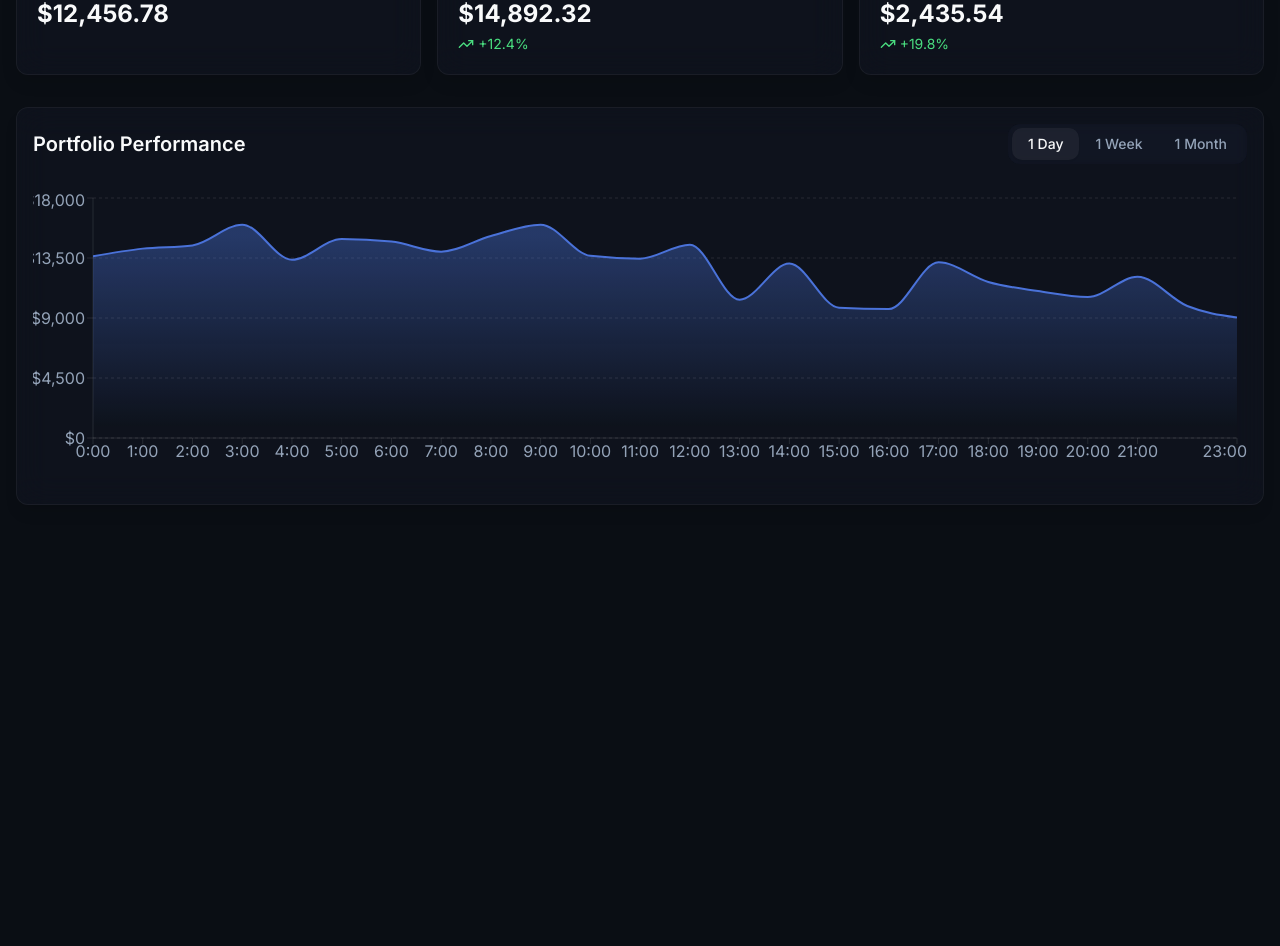
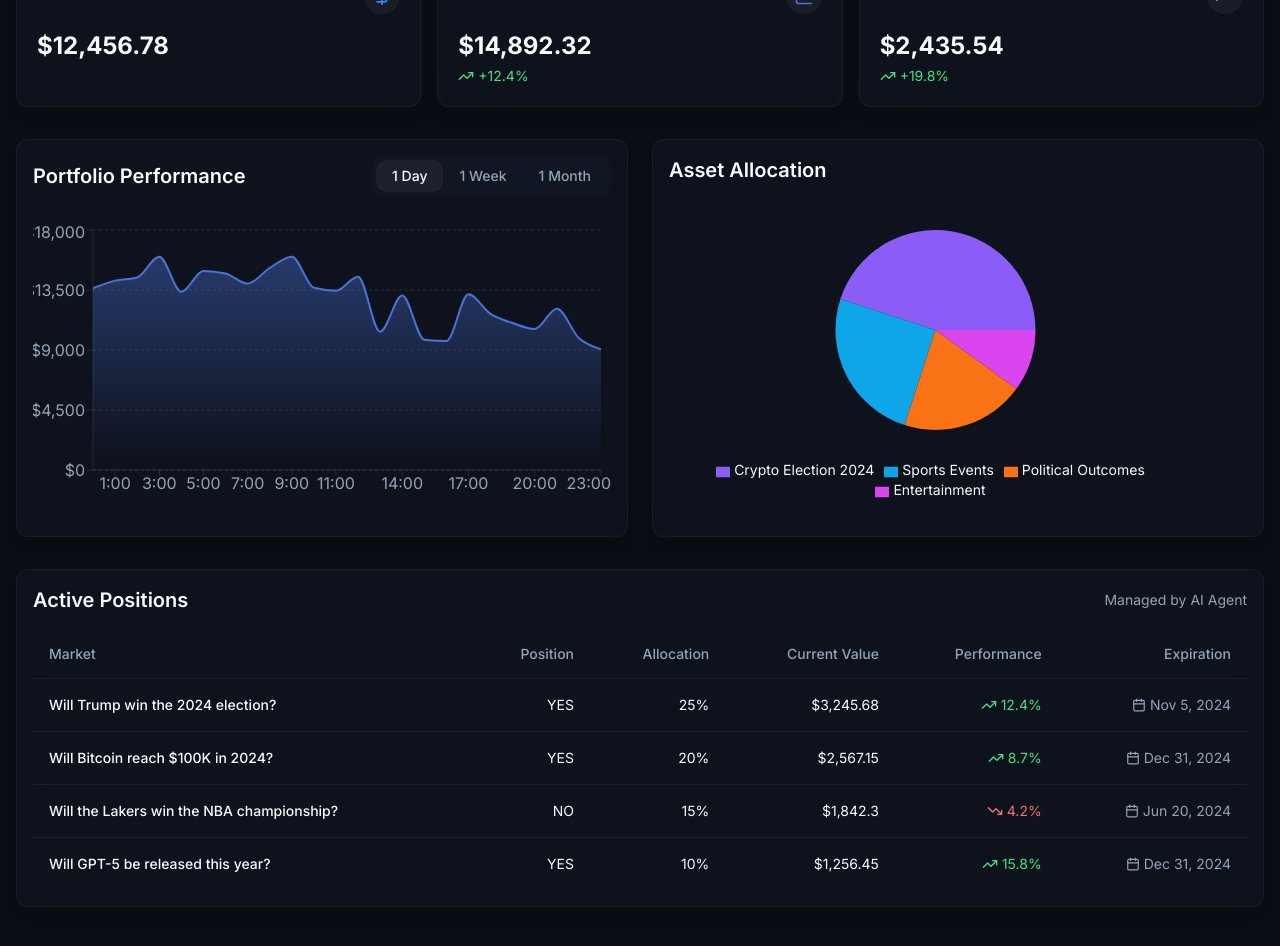
Before and after one commit to bevatsal1122/darkwallet-dashboard, a React (Vite) app: page /dashboard in a window 1280 px wide. Shown: the part 240-1186 px from the top of the page. Before the commit the page ends 800 px from the top, so only its background shows below. Built offline with nearby package versions, Linux system fonts and the light colour scheme; sample sign-in values are in the browser's storage.

Commit message:
Add more charts to dashboard
The dashboard is updated to include more charts and information related to investments.

```diff
--- /dev/null
+++ b/src/components/AssetAllocationChart.tsx
@@ -0,0 +1,82 @@
+
+import React from "react";
+import { PieChart, Pie, Cell, ResponsiveContainer, Tooltip, Legend } from "recharts";
+import { motion } from "framer-motion";
+import { ChartContainer, ChartTooltipContent } from "@/components/ui/chart";
+
+interface AssetAllocationChartProps {
+  className?: string;
+}
+
+const AssetAllocationChart: React.FC<AssetAllocationChartProps> = ({ className = "" }) => {
+  // Mock data for the pie chart
+  const data = [
+    { name: "Crypto Election 2024", value: 45, color: "#8B5CF6" },
+    { name: "Sports Events", value: 25, color: "#0EA5E9" },
+    { name: "Political Outcomes", value: 20, color: "#F97316" },
+    { name: "Entertainment", value: 10, color: "#D946EF" },
+  ];
+
+  const chartConfig = {
+    "Crypto Election 2024": { color: "#8B5CF6" },
+    "Sports Events": { color: "#0EA5E9" },
+    "Political Outcomes": { color: "#F97316" },
+    "Entertainment": { color: "#D946EF" },
+  };
+
+  return (
+    <motion.div
+      className={`glass-panel p-4 rounded-xl ${className}`}
+      initial={{ opacity: 0, y: 20 }}
+      animate={{ opacity: 1, y: 0 }}
+      transition={{ duration: 0.5, delay: 0.2 }}
+    >
+      <h2 className="text-xl font-semibold mb-4">Asset Allocation</h2>
+
+      <div className="w-full h-[300px]">
+        <ChartContainer config={chartConfig} className="h-full">
+          <PieChart margin={{ top: 0, right: 0, bottom: 0, left: 0 }}>
+            <Pie
+              data={data}
+              cx="50%"
+              cy="50%"
+              labelLine={false}
+              outerRadius={100}
+              fill="#8B5CF6"
+              dataKey="value"
+            >
+              {data.map((entry, index) => (
+                <Cell key={`cell-${index}`} fill={entry.color} />
+              ))}
+            </Pie>
+            <Tooltip
+              content={({ active, payload }) => {
+                if (active && payload && payload.length) {
+                  return (
+                    <div className="rounded-lg border border-border/50 bg-background p-2 shadow-md">
+                      <p className="font-medium">{payload[0].name}</p>
+                      <p className="text-sm text-muted-foreground">
+                        {payload[0].value}% of portfolio
+                      </p>
+                    </div>
+                  );
+                }
+                return null;
+              }}
+            />
+            <Legend
+              layout="horizontal"
+              verticalAlign="bottom"
+              align="center"
+              formatter={(value, entry, index) => (
+                <span className="text-sm text-foreground">{value}</span>
+              )}
+            />
+          </PieChart>
+        </ChartContainer>
+      </div>
+    </motion.div>
+  );
+};
+
+export default AssetAllocationChart;
--- /dev/null
+++ b/src/components/InvestmentPositions.tsx
@@ -0,0 +1,114 @@
+
+import React from "react";
+import { motion } from "framer-motion";
+import { Table, TableBody, TableCell, TableHead, TableHeader, TableRow } from "@/components/ui/table";
+import { Calendar, TrendingUp, TrendingDown } from "lucide-react";
+
+interface Position {
+  id: string;
+  market: string;
+  position: string;
+  allocation: number;
+  currentValue: number;
+  changePercent: number;
+  expirationDate: string;
+}
+
+interface InvestmentPositionsProps {
+  className?: string;
+}
+
+const InvestmentPositions: React.FC<InvestmentPositionsProps> = ({ className = "" }) => {
+  // Mock data for positions
+  const positions: Position[] = [
+    {
+      id: "pos-1",
+      market: "Will Trump win the 2024 election?",
+      position: "YES",
+      allocation: 25,
+      currentValue: 3245.68,
+      changePercent: 12.4,
+      expirationDate: "Nov 5, 2024"
+    },
+    {
+      id: "pos-2",
+      market: "Will Bitcoin reach $100K in 2024?",
+      position: "YES",
+      allocation: 20,
+      currentValue: 2567.15,
+      changePercent: 8.7,
+      expirationDate: "Dec 31, 2024"
+    },
+    {
+      id: "pos-3",
+      market: "Will the Lakers win the NBA championship?",
+      position: "NO",
+      allocation: 15,
+      currentValue: 1842.30,
+      changePercent: -4.2,
+      expirationDate: "Jun 20, 2024"
+    },
+    {
+      id: "pos-4",
+      market: "Will GPT-5 be released this year?",
+      position: "YES",
+      allocation: 10,
+      currentValue: 1256.45,
+      changePercent: 15.8,
+      expirationDate: "Dec 31, 2024"
+    }
+  ];
+
+  return (
+    <motion.div
+      className={`glass-panel p-4 rounded-xl ${className}`}
+      initial={{ opacity: 0, y: 20 }}
+      animate={{ opacity: 1, y: 0 }}
+      transition={{ duration: 0.5, delay: 0.4 }}
+    >
+      <div className="flex justify-between items-center mb-4">
+        <h2 className="text-xl font-semibold">Active Positions</h2>
+        <span className="text-sm text-muted-foreground">Managed by AI Agent</span>
+      </div>
+
+      <div className="overflow-x-auto">
+        <Table>
+          <TableHeader>
+            <TableRow>
+              <TableHead>Market</TableHead>
+              <TableHead className="text-right">Position</TableHead>
+              <TableHead className="text-right">Allocation</TableHead>
+              <TableHead className="text-right">Current Value</TableHead>
+              <TableHead className="text-right">Performance</TableHead>
+              <TableHead className="text-right">Expiration</TableHead>
+            </TableRow>
+          </TableHeader>
+          <TableBody>
+            {positions.map((position) => (
+              <TableRow key={position.id}>
+                <TableCell className="font-medium">{position.market}</TableCell>
+                <TableCell className="text-right">{position.position}</TableCell>
+                <TableCell className="text-right">{position.allocation}%</TableCell>
+                <TableCell className="text-right">${position.currentValue.toLocaleString()}</TableCell>
+                <TableCell className="text-right">
+                  <div className={`flex items-center justify-end gap-1 ${position.changePercent >= 0 ? 'text-green-400' : 'text-red-400'}`}>
+                    {position.changePercent >= 0 ? <TrendingUp size={16} /> : <TrendingDown size={16} />}
+                    {Math.abs(position.changePercent)}%
+                  </div>
+                </TableCell>
+                <TableCell className="text-right">
+                  <div className="flex items-center justify-end gap-1 text-muted-foreground">
+                    <Calendar size={14} />
+                    {position.expirationDate}
+                  </div>
+                </TableCell>
+              </TableRow>
+            ))}
+          </TableBody>
+        </Table>
+      </div>
+    </motion.div>
+  );
+};
+
+export default InvestmentPositions;
--- a/src/pages/Dashboard.tsx
+++ b/src/pages/Dashboard.tsx
@@ -3,6 +3,8 @@ import React, { useEffect } from "react";
 import { useNavigate } from "react-router-dom";
 import DashboardMetrics from "@/components/DashboardMetrics";
 import PerformanceChart from "@/components/PerformanceChart";
+import AssetAllocationChart from "@/components/AssetAllocationChart";
+import InvestmentPositions from "@/components/InvestmentPositions";
 import PageTransition from "@/components/layout/PageTransition";
 
 const Dashboard: React.FC = () => {
@@ -19,11 +21,17 @@ const Dashboard: React.FC = () => {
   return (
     <PageTransition>
       <div className="container mx-auto px-4 py-8">
-        <h1 className="text-3xl font-bold mb-8">Dashboard</h1>
+        <h1 className="text-3xl font-bold mb-2">Dashboard</h1>
+        <p className="text-muted-foreground mb-8">AI-powered Polymarket investment portfolio</p>
 
         <DashboardMetrics />
 
-        <PerformanceChart />
+        <div className="grid grid-cols-1 lg:grid-cols-2 gap-6 mb-8">
+          <PerformanceChart />
+          <AssetAllocationChart />
+        </div>
+
+        <InvestmentPositions className="mb-8" />
       </div>
     </PageTransition>
   );
```
